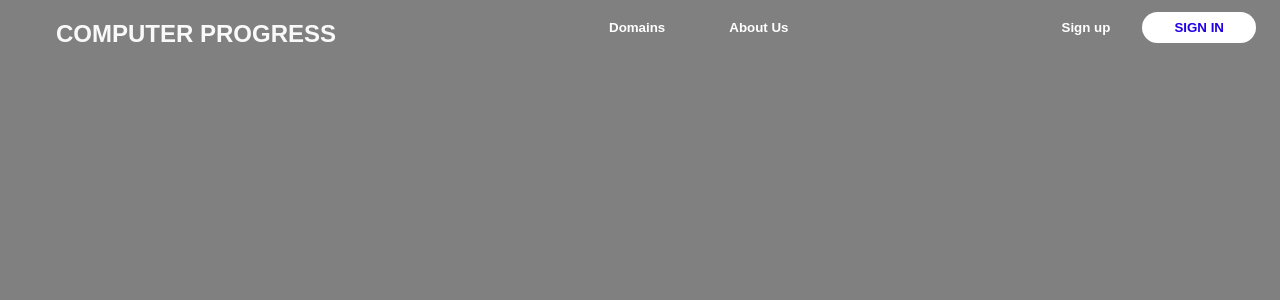
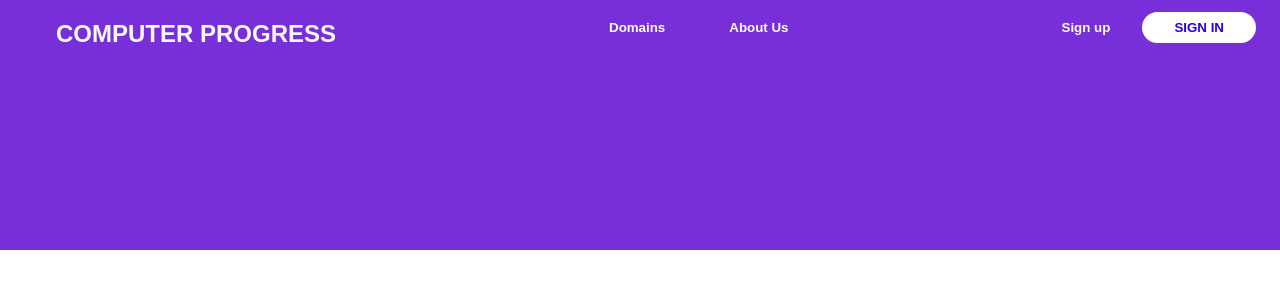
Before and after one commit to Computer-Progress/computerprogress.com, a Next.js app: page /domains in a window 1280 px wide. Shown: the top 300 px of the page. Built offline with nearby package versions, Linux system fonts and the light colour scheme.

Commit message:
add SecondaryNavbar

```diff
--- /dev/null
+++ b/components/SecondaryNavbar/index.js
@@ -0,0 +1,20 @@
+import { Wrapper, Logo, Menu, Auth } from "./styles.js";
+import Button from "../Button";
+
+export default function SecondaryNavbar() {
+  return (
+    <div>
+      <Wrapper>
+        <Logo link='/'>Computer Progress</Logo>
+        <Menu>
+          <Button link='/domains'>Domains</Button>
+          <Button link='/about_us'>About Us</Button>
+        </Menu>
+        <Auth>
+          <Button link='/sign_up'>Sign up</Button>
+          <Button link='/sign_in' primary>SIGN IN</Button>
+        </Auth>
+      </Wrapper>
+    </div>
+  );
+}
--- /dev/null
+++ b/components/SecondaryNavbar/styles.js
@@ -0,0 +1,38 @@
+import styled from "styled-components";
+import Button from "../Button";
+
+export const Wrapper = styled.div`
+  display: flex;
+  justify-content: space-between;
+  padding: 12px 24px;
+  position: absolute;
+  top: 0;
+  left: 0;
+  right: 0;
+  height: 250px;
+  z-index: 10000;
+  background: #782ed9;
+`;
+
+export const Logo = styled(Button)`
+  font-family: "Montserrat", sans-serif;
+  font-size: 24px;
+  font-weight: bold;
+  font-stretch: normal;
+  text-transform: uppercase;
+  font-style: normal;
+  line-height: normal;
+  letter-spacing: normal;
+  text-align: left;
+  color: #f9f9f9;
+`;
+
+export const Menu = styled.div`
+  display: flex;
+  justify-content: space-between;
+`;
+
+export const Auth = styled.div`
+  display: flex;
+  justify-content: space-between;
+`;
--- a/containers/AboutUs/index.js
+++ b/containers/AboutUs/index.js
@@ -1,6 +1,6 @@
 import Head from "next/head";
 import { Container } from "./styles.js";
-import NavBar from "../../components/NavBar";
+import SecondaryNavbar from "../../components/SecondaryNavbar";
 
 export default function Home() {
   return (
@@ -10,7 +10,7 @@ export default function Home() {
         <meta name="description" content="Generated by create next app" />
         <link rel="icon" href="/favicon.ico" />
       </Head>
-      <NavBar />
+      <SecondaryNavbar />
       <Container></Container>
 
       <footer></footer>
--- a/containers/AboutUs/styles.js
+++ b/containers/AboutUs/styles.js
@@ -1,7 +1,7 @@
 import styled from "styled-components";
 
 export const Container = styled.div`
-  background: gray;
+  background: white;
   font-size: 2rem;
   height: 100vh;
 `;
--- a/containers/Domains/index.js
+++ b/containers/Domains/index.js
@@ -1,6 +1,6 @@
 import Head from "next/head";
 import { Container } from "./styles.js";
-import NavBar from "../../components/NavBar";
+import SecondaryNavbar from "../../components/SecondaryNavbar";
 
 export default function Home() {
   return (
@@ -10,7 +10,7 @@ export default function Home() {
         <meta name="description" content="Generated by create next app" />
         <link rel="icon" href="/favicon.ico" />
       </Head>
-      <NavBar />
+      <SecondaryNavbar />
       <Container></Container>
 
       <footer></footer>
--- a/containers/Domains/styles.js
+++ b/containers/Domains/styles.js
@@ -1,7 +1,7 @@
 import styled from "styled-components";
 
 export const Container = styled.div`
-  background: gray;
+  background: white;
   font-size: 2rem;
   height: 100vh;
 `;
```
